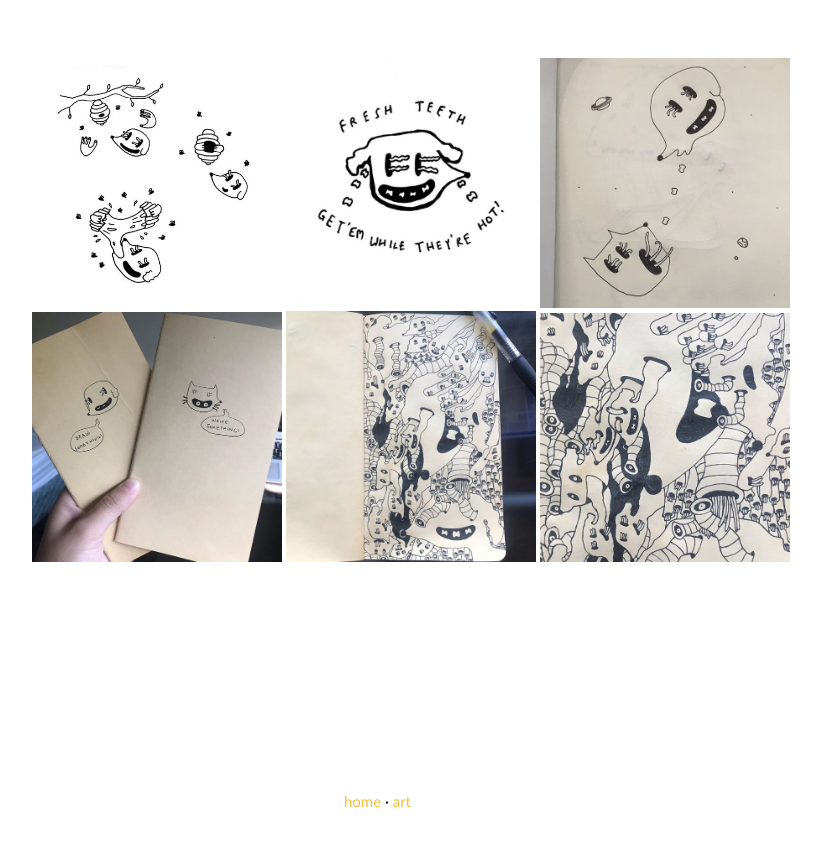
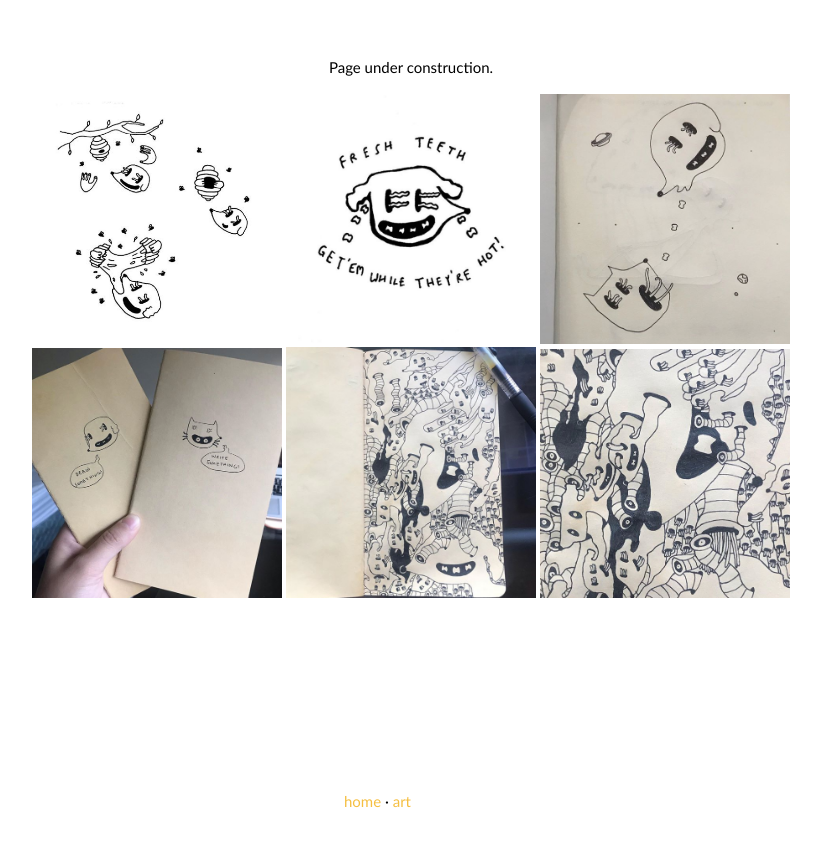
Before and after one commit to myer0432/myer0432.github.io, a Jekyll site: the page built from art.md, in a window 1280 px wide. Shown: the top 847 px of the page, without its empty margins (229-1050 px from the left). Built offline with Jekyll 4.4.1, drawn with Linux system fonts in a browser that asks for light colours.

Commit message:
note: art page under construction

```diff
--- a/_layouts/featured.html
+++ b/_layouts/featured.html
@@ -28,14 +28,13 @@
 
       {{ content }}-->
 
-      <center>
+      <center>Page under construction.<br><br>
       <img src="/assets/img/art/beehive.png" width="250"></a>
       <img src="/assets/img/art/teeth.png" width="250"></a>
       <img src="/assets/img/art/eat.png" width="250"></a><br>
       <img src="/assets/img/art/journals.png" width="250"></a>
       <img src="/assets/img/art/dawgs.png" width="250"></a>
-      <img src="/assets/img/art/detail.png" width="250"></a>
-      </center>
+      <img src="/assets/img/art/detail.png" width="250"></a></center>
 
       <footer>
         <a href="{{ "/" | absolute_url }}" width="50">home</a> ·
```
